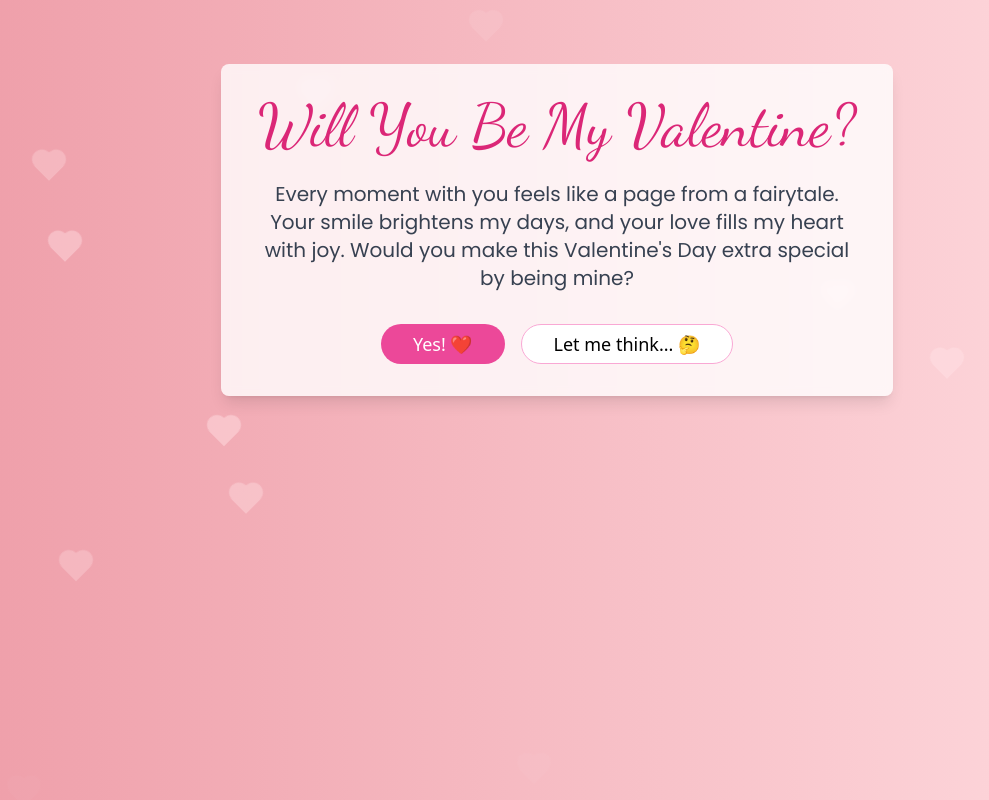
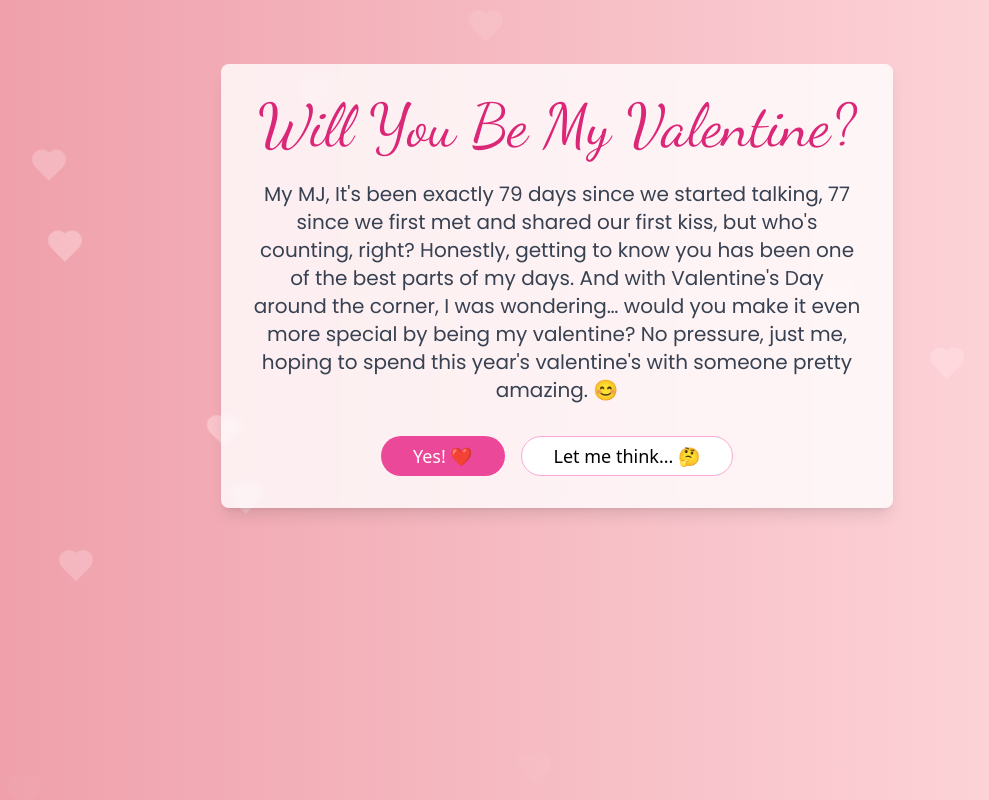
Before and after one commit to TrbldQuid/my-dearest-mj, a React (Vite) app: page / in a window 1280 px wide. Shown: the whole page, without its empty margins (83-1072 px from the left). Built offline with nearby package versions, Linux system fonts and the light colour scheme.

Commit message:
Edit Valentine's message text
Updated the message text in the LoveNote component to reflect a personalized message for Valentine's Day.
[skip gpt_engineer]

```diff
--- a/src/pages/Index.tsx
+++ b/src/pages/Index.tsx
@@ -33,9 +33,10 @@ const Index = () => {
           </h1>
 
           <p className="sans-font text-lg md:text-xl mb-8 text-gray-700 animate-fade-in">
-            Every moment with you feels like a page from a fairytale. Your smile brightens my days,
-            and your love fills my heart with joy. Would you make this Valentine's Day extra special
-            by being mine?
+            My MJ,
+            It's been exactly 79 days since we started talking, 77 since we first met and shared our first kiss, but who's counting, right? Honestly, getting to know you has been one of the best parts of my days. And with Valentine's Day around the corner, I was wondering… would you make it even more special by being my valentine?
+
+            No pressure, just me, hoping to spend this year's valentine's with someone pretty amazing. 😊
           </p>
 
           <div className="space-y-4 md:space-y-0 md:space-x-4 animate-fade-in">
```
